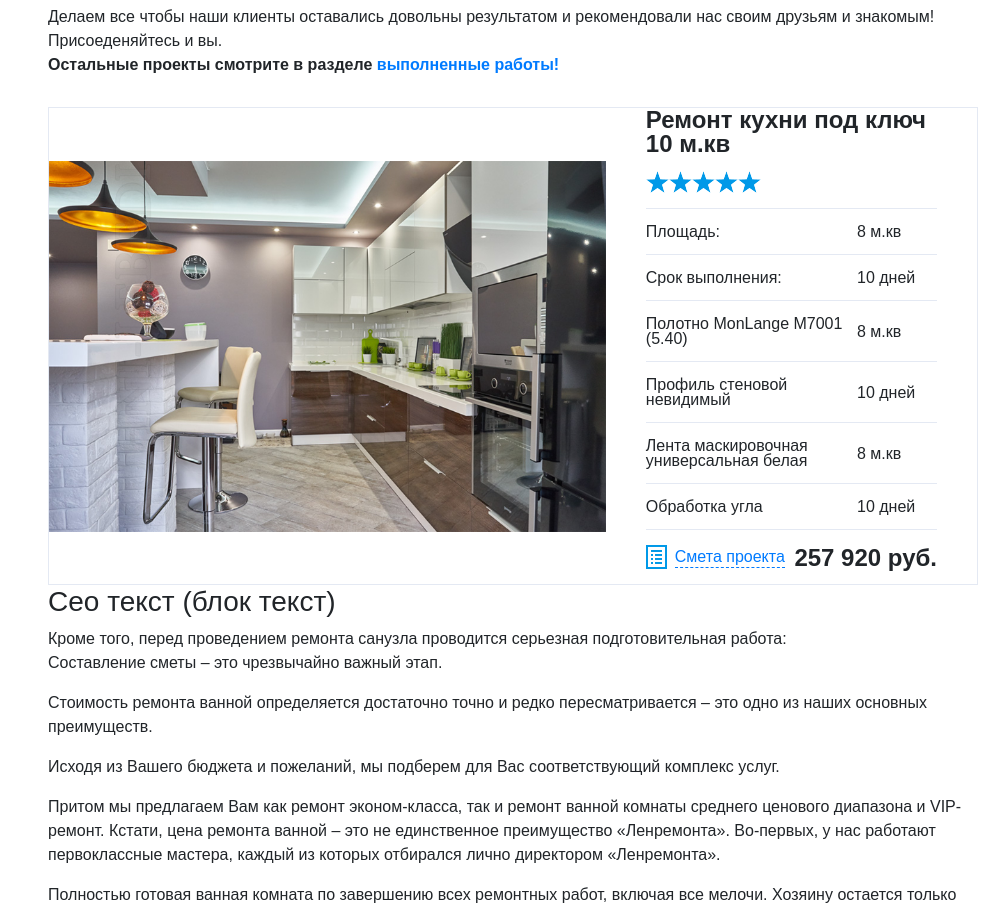
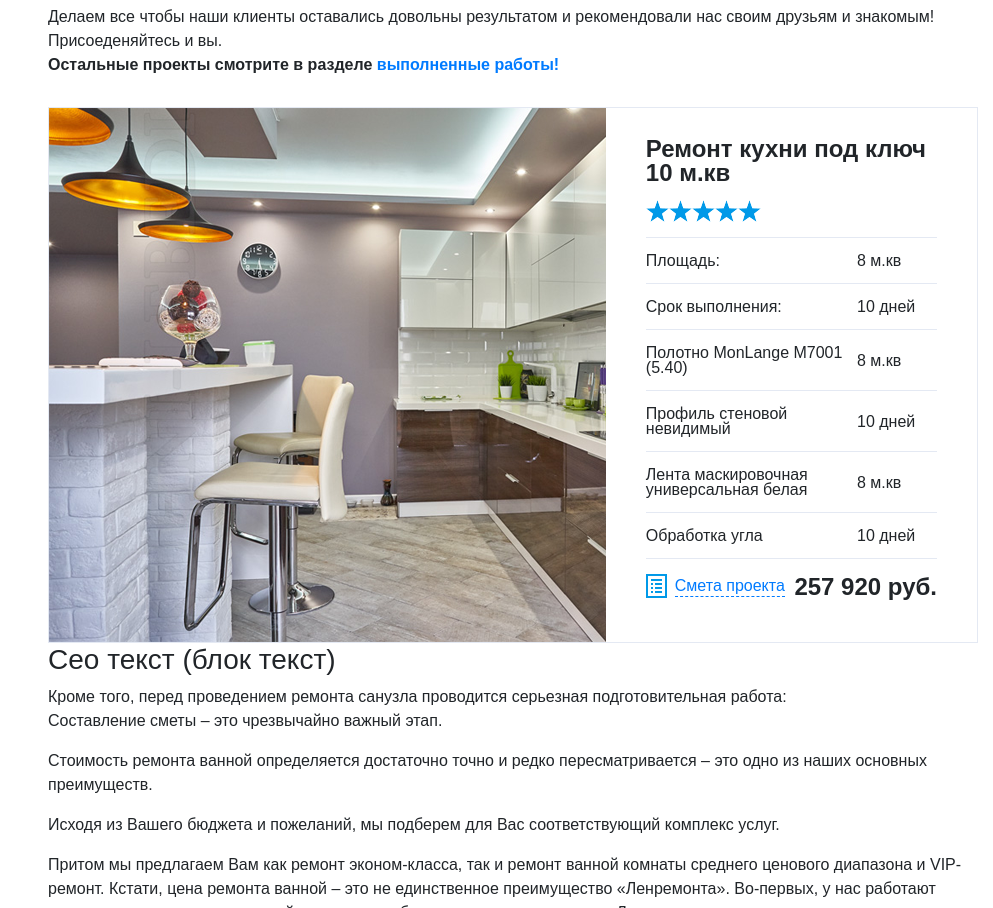
Before and after one commit to marchukmiroslava88/Viratek, a website: page src/index.html in a window 1280 px wide. Shown: the part 1876-2784 px from the top of the page, without its empty margins (287-1280 px from the left). Drawn offline with nearby package versions, Linux system fonts and the light colour scheme; files that its build step writes are made by us from their sources.

Commit message:
правки

```diff
--- a/src/styles/components/_project-card.scss
+++ b/src/styles/components/_project-card.scss
@@ -9,9 +9,7 @@
 
   &__photo {
     width: 60%;
-    img {
-      width: 100%;
-    }
+    overflow: hidden;
   }
 
   &__descr {
```
